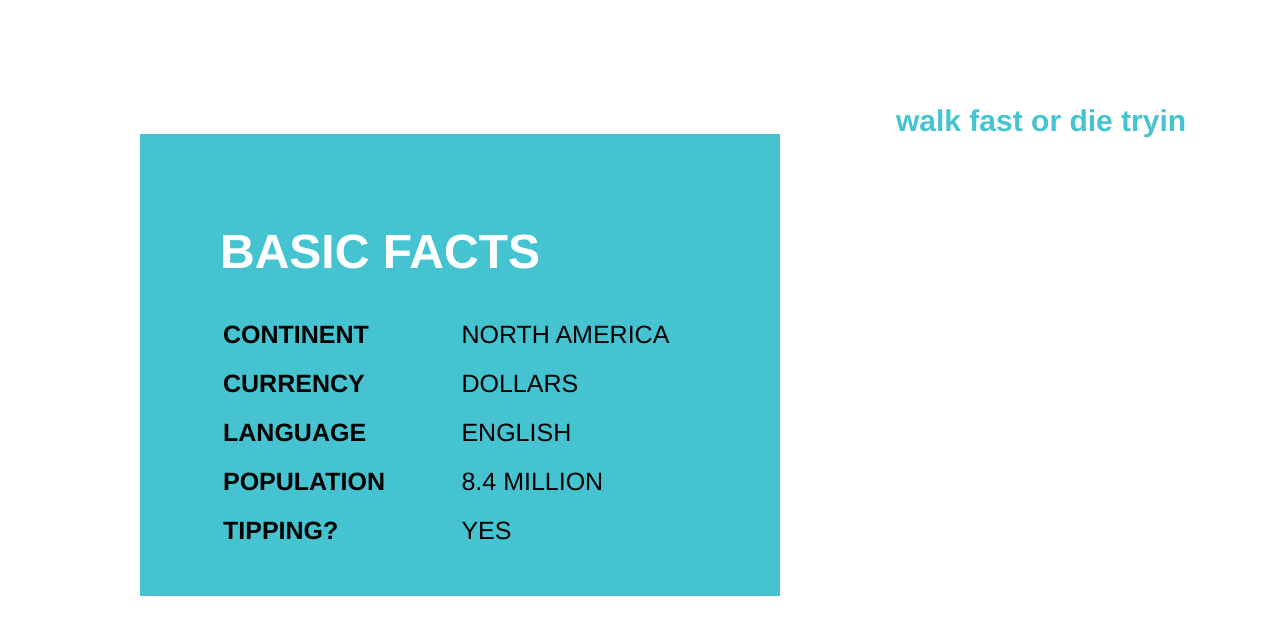
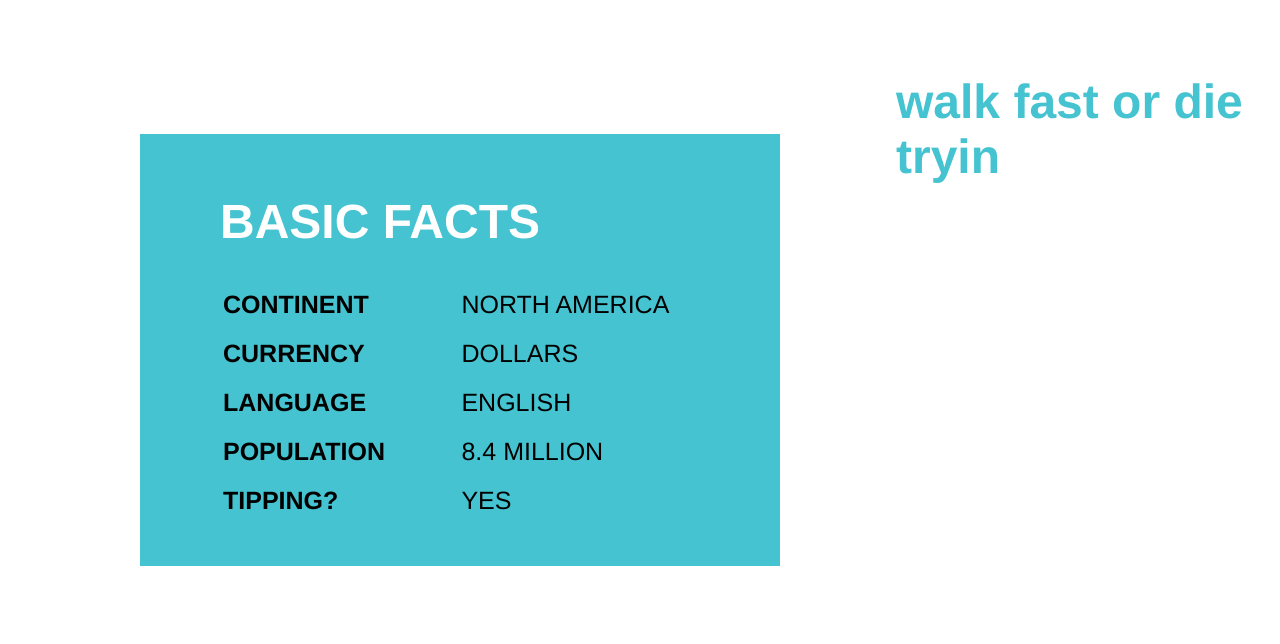
Before and after one commit to adulman/thesis, a plain HTML site: page newyork.html in a window 1280 px wide. Shown: the part 2472-3116 px from the top of the page. Drawn offline with Linux system fonts and the light colour scheme.

Commit message:
Added files via upload

```diff
--- a/newyork.html
+++ b/newyork.html
@@ -97,7 +97,7 @@
 </div>
 
 <div class="bluetip">
-	<h3><font color="#45c3d0">walk fast or die tryin</font></h3>
+	<h2><font color="#45c3d0">walk fast or die tryin</font></h2>
 </div>
 
 <br>
--- a/stylesheet2.css
+++ b/stylesheet2.css
@@ -213,7 +213,7 @@ table {
 .basicfactssection h2 {
 	font-size: 48px;
 	margin-left: 80px;
-	padding-top: 50px;
+	padding-top: 20px;
 	margin-bottom: 0;
 	color: #ffffff;
 }
@@ -223,6 +223,10 @@ table {
 	display: inline-block;
 	width: 30%;
 	text-align: left;
+}
+
+.bluetip h2 {
+	margin-left: 0;
 }
 
 h4 {
```
